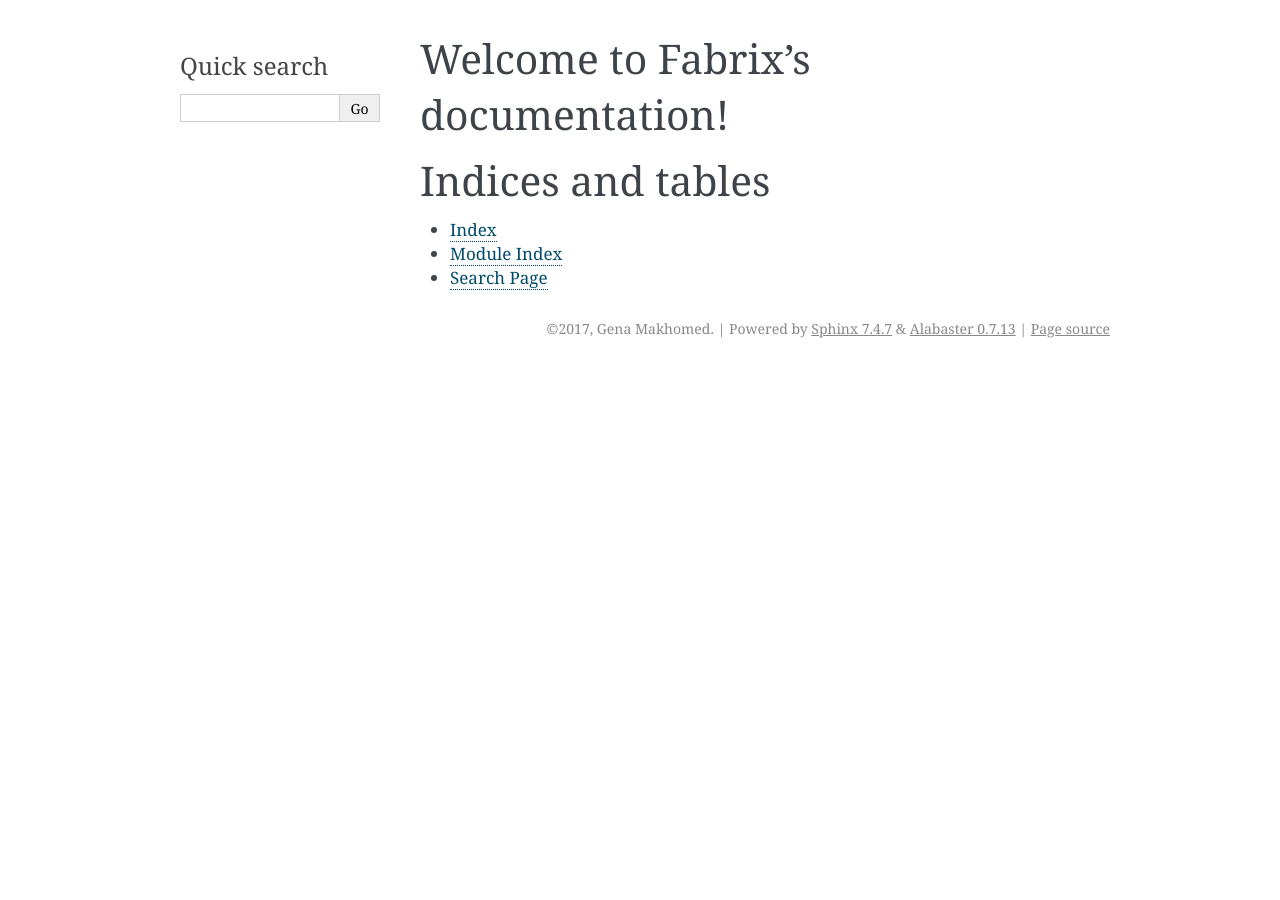
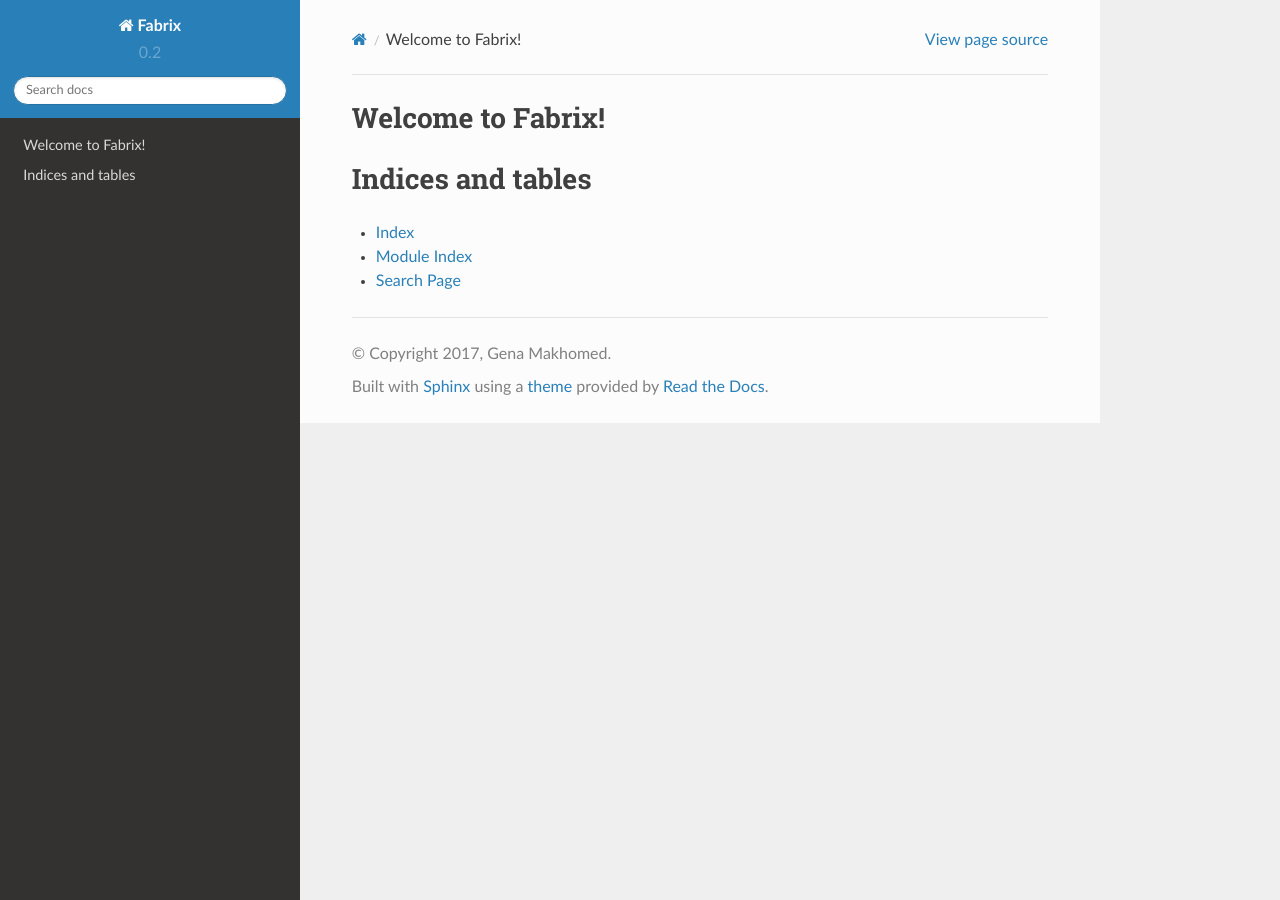
Before and after one commit to makhomed/fabrix, a Sphinx documentation site: the page built from docs/index.rst, in a window 1280 px wide. Built offline with Sphinx 7.4.7 and the Read the Docs theme 2.0.0, drawn with Linux system fonts in a browser that asks for light colours; some of the changed lines change nothing that is shown.

Commit message:
use sphinx_rtd_theme theme

```diff
--- a/docs/conf.py
+++ b/docs/conf.py
@@ -82,7 +82,9 @@
 # The theme to use for HTML and HTML Help pages.  See the documentation for
 # a list of builtin themes.
 #
-html_theme = 'alabaster'
+import sphinx_rtd_theme
+html_theme = 'sphinx_rtd_theme'
+html_theme_path = [sphinx_rtd_theme.get_html_theme_path()]
 
 # Theme options are theme-specific and customize the look and feel of a theme
 # further.  For a list of options available for each theme, see the
--- a/docs/index.rst
+++ b/docs/index.rst
@@ -1,10 +1,5 @@
-.. Fabrix documentation master file, created by
-   sphinx-quickstart on Tue Oct 31 17:40:58 2017.
-   You can adapt this file completely to your liking, but it should at least
-   contain the root `toctree` directive.
-
-Welcome to Fabrix's documentation!
-==================================
+Welcome to Fabrix!
+==================
 
 .. toctree::
    :maxdepth: 2
```
